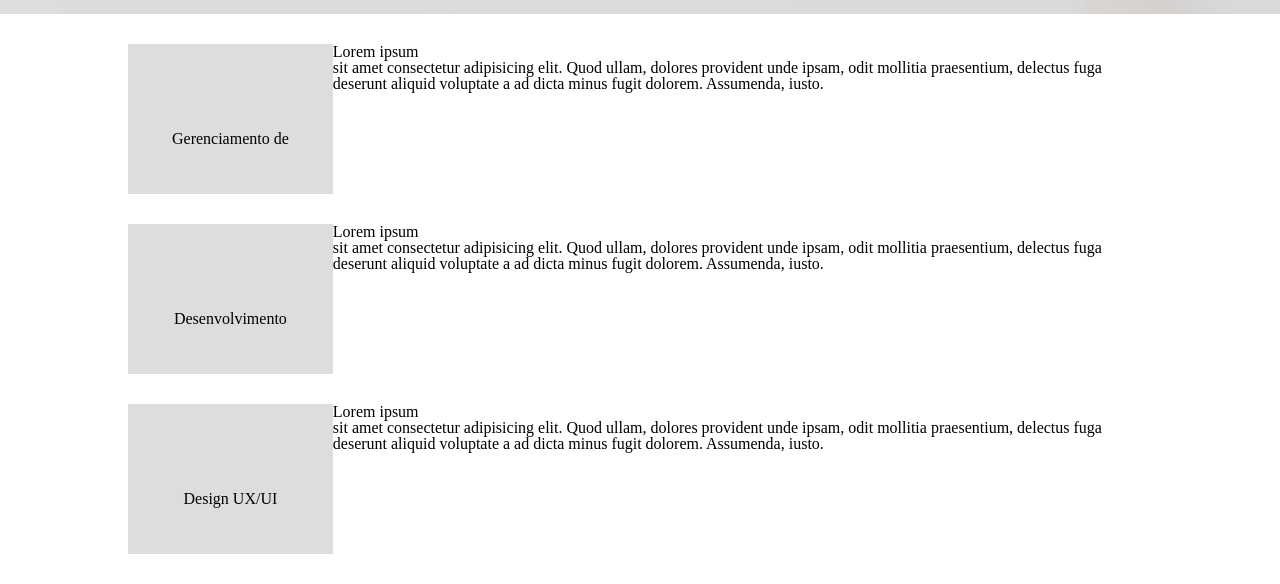
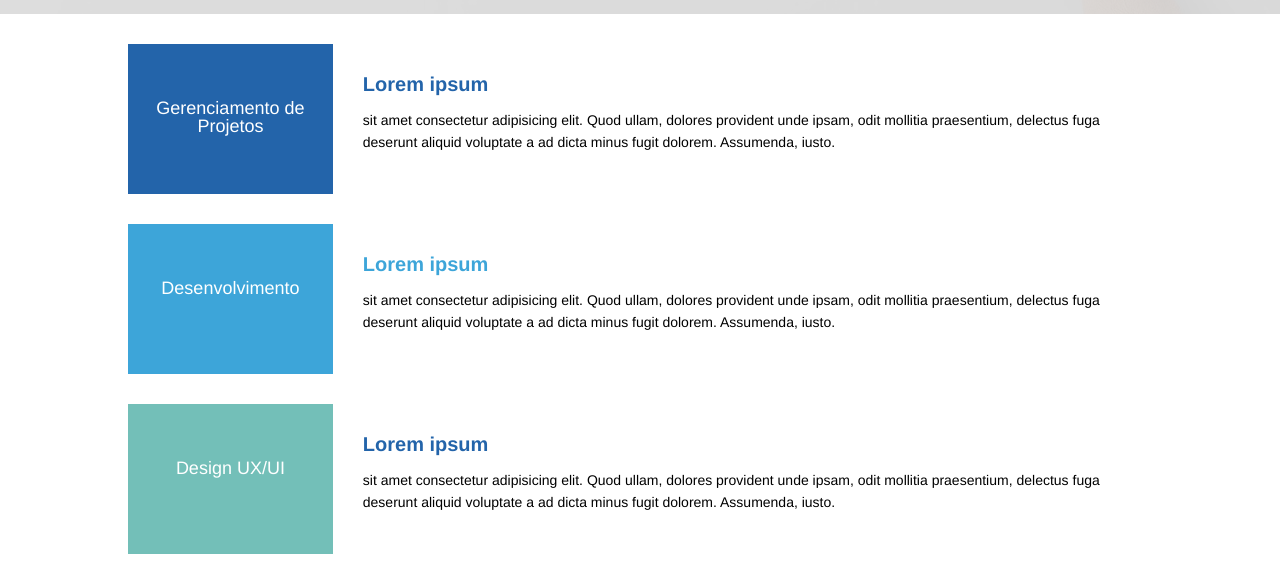
Before and after one commit to ecmedeiros/Agencia-X, a plain HTML site: page index.html in a window 1280 px wide. Shown: the part 586-1170 px from the top of the page. Drawn offline with nearby package versions, Linux system fonts and the light colour scheme.

Commit message:
css da area de serviços

```diff
--- a/css/style.css
+++ b/css/style.css
@@ -1,5 +1,5 @@
 html {
-    font-family: Helvetica, sans-serif;
+    font-family: Helvetica, Arial, sans-serif;
 }
 
 .banner {
@@ -103,7 +103,57 @@ html {
     background-color: #DDD;
     float: left;
     text-align: center;
-    line-height: 150px;
+    /* line-height: 150px; */
     padding: 20px;
     box-sizing: border-box;
 }
+
+.service-title p {
+    padding-top: 35px;
+    color: #FFF;
+    font-size: 18px;
+    line-height: 18px;
+}
+
+.service-description {
+    width: 80%;
+    float: left;
+    padding:30px;
+    box-sizing: border-box;
+    /* font-family: Helvetica, sans-serif; */
+}
+
+.service-description h3 {
+    font-size: 20px;
+    margin-bottom: 15px;
+    font-weight: bold;
+}
+
+.service-description p {
+    font-size: 14px;
+    line-height: 22px;
+}
+
+#management-box {
+    background-color: #2364AA;
+}
+
+#dev-box {
+    background-color: #3DA5D9;
+}
+
+#design-box {
+    background-color: #73BFB8;
+}
+
+#management-title {
+    color: #2364AA;
+}
+
+#dev-title {
+    color: #3DA5D9;
+}
+
+#design-title {
+    color: #2364AA;
+}
--- a/index.html
+++ b/index.html
@@ -8,8 +8,8 @@
     <!-- ICONES -->
     <link rel="stylesheet" href="https://cdn.jsdelivr.net/npm/bootstrap-icons@1.10.3/font/bootstrap-icons.css">
     <!-- CSS -->
+    <link rel="stylesheet" href="css/reset.css">
     <link rel="stylesheet" href="css/style.css">
-    <link rel="stylesheet" href="css/reset.css">
 </head>
 <body>
     <div class="container">
```
